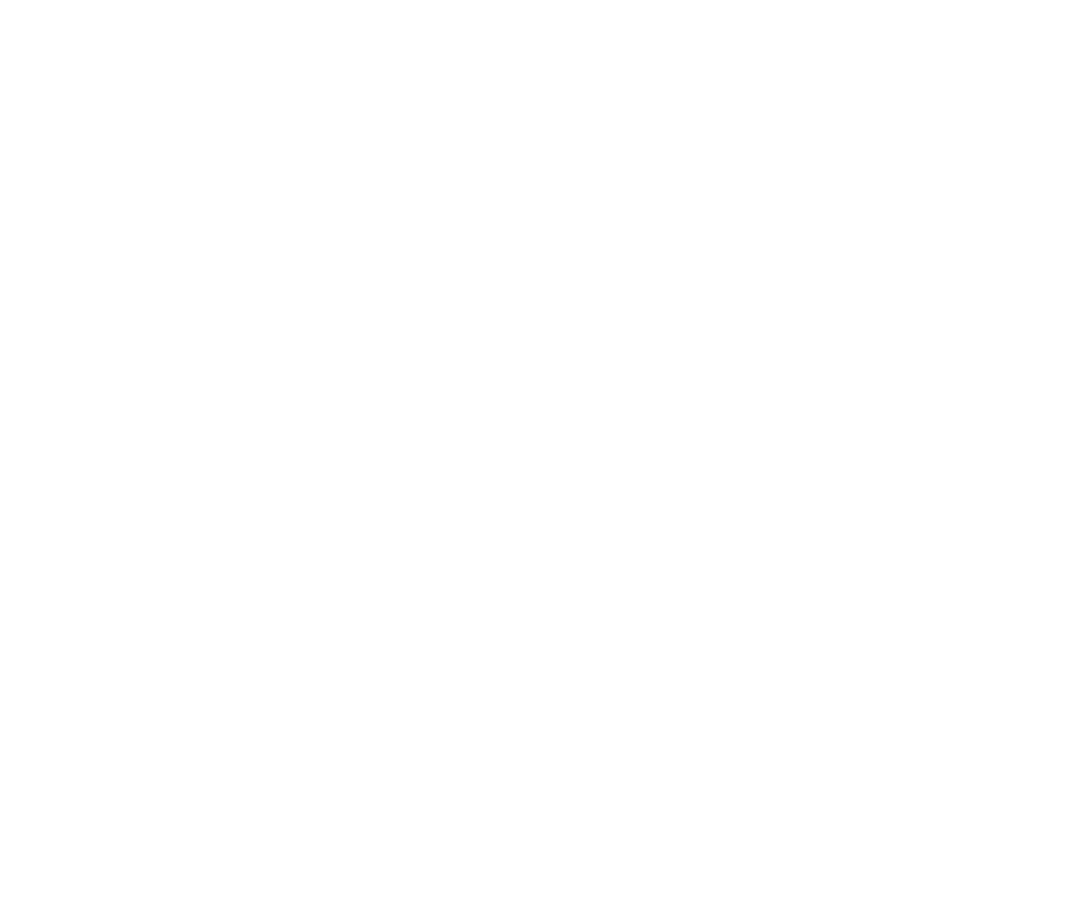
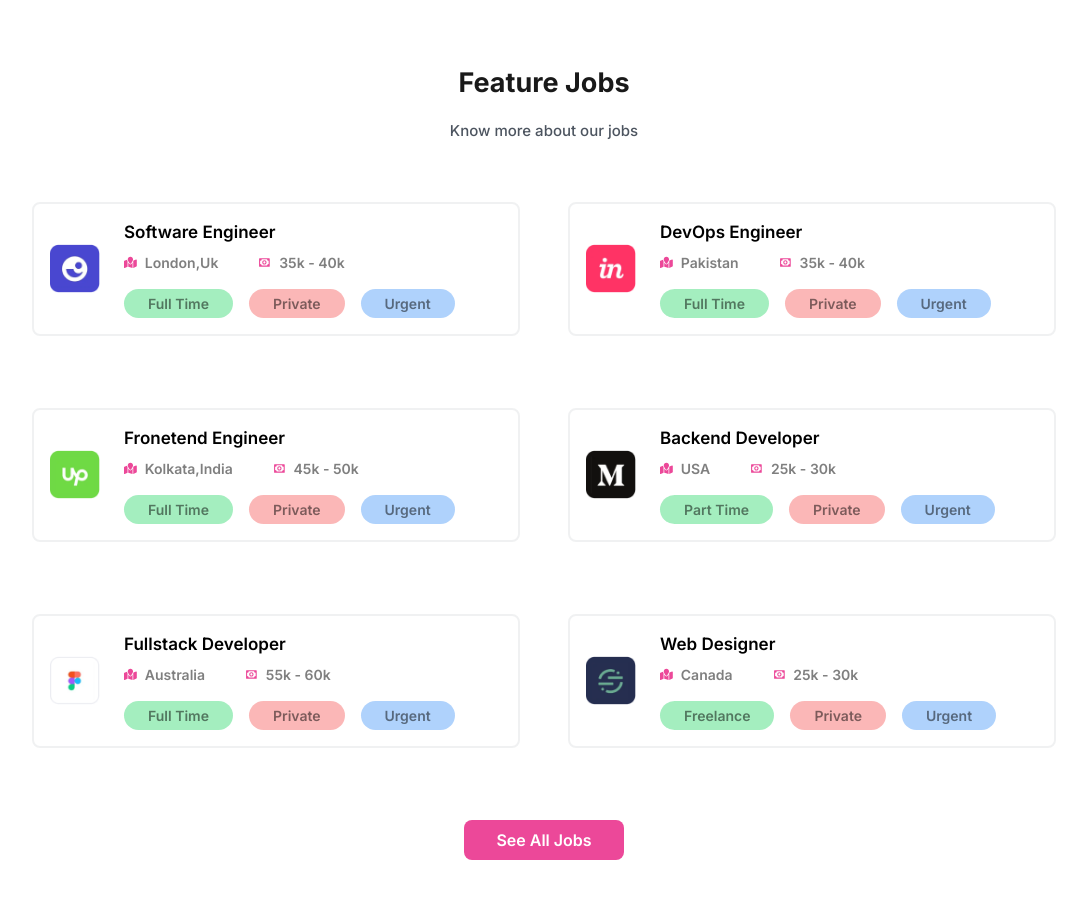
Before and after one commit to luuminhvu/JobPortal, a Next.js app: page / in a window 1280 px wide. Shown: the part 1420-2319 px from the top of the page, without its empty margins (96-1183 px from the left). Before the commit the page ends 1391 px from the top, so only its background shows below. Built offline with nearby package versions, Linux system fonts and the light colour scheme; no server answers.

Commit message:
FeatureJob

```diff
--- /dev/null
+++ b/app/Helper/JobCard.tsx
@@ -0,0 +1,51 @@
+import { Job } from "@/data";
+import Image from "next/image";
+import { BiMoney } from "react-icons/bi";
+import { FaMapLocation } from "react-icons/fa6";
+
+interface Props {
+  job: Job;
+}
+const JobCard = ({ job }: Props) => {
+  return (
+    <div className="p-4 mb-6 relative border-2 cursor-pointer hover:scale-110 hover:shadow-sm transition-all duration-300 border-gray-500 rounded-lg border-opacity-10">
+      <div className="flex items-center space-x-6">
+        <div>
+          <Image src={job?.image} alt="job" width={50} height={50} />
+        </div>
+        <div>
+          <h1 className="text-[17px] mb-[0.4rem] font-semibold">
+            {job?.title}
+          </h1>
+          <div className="flex items-center space-x-4 md:space-x-10">
+            <div className="flex items-center space-x-2">
+              <FaMapLocation className="w-[0.8rem] h-[0.8rem] text-pink-500" />
+              <p className="text-[14px] text-black font-semibold text-opacity-50">
+                {job?.location}
+              </p>
+            </div>
+            <div className="flex items-center space-x-2">
+              <BiMoney className="w-[0.8rem] h-[0.8rem] text-pink-500" />
+              <p className="text-[14px] text-black font-semibold text-opacity-50">
+                {job?.salary}
+              </p>
+            </div>
+          </div>
+          <div className="flex items-center space-x-2 sm:space-x-4 mt-[1rem]">
+            <div className="text-[10px] sm:text-[14px] text-black  text-opacity-50 px-3 sm:px-6 py-1 rounded-full bg-opacity-50 font-semibold capitalize bg-green-400">
+              {job?.jobtype}
+            </div>
+            <div className="text-[10px] sm:text-[14px] text-black  text-opacity-50 px-3 sm:px-6 py-1 rounded-full bg-opacity-50 font-semibold capitalize bg-red-400">
+              Private
+            </div>
+            <div className="text-[10px] sm:text-[14px] text-black  text-opacity-50 px-3 sm:px-6 py-1 rounded-full bg-opacity-50 font-semibold capitalize bg-blue-400">
+              Urgent
+            </div>
+          </div>
+        </div>
+      </div>
+    </div>
+  );
+};
+
+export default JobCard;
--- /dev/null
+++ b/app/components/Home/FeatureJob.tsx
@@ -0,0 +1,35 @@
+import Heading from "@/app/Helper/Heading";
+import JobCard from "@/app/Helper/JobCard";
+import JobData from "@/data";
+import Link from "next/link";
+
+const FeatureJob = () => {
+  return (
+    <>
+      <div className="pt-20 pb-12">
+        <Heading
+          mainHeading={"Feature Jobs"}
+          subHeading={"Know more about our jobs"}
+        />
+        <div className="mt-12 w-[80%] mx-auto grid grid-cols-1 lg:grid-cols-2 gap-12">
+          {JobData.map((job) => {
+            return (
+              <Link href={`/jobs/jobdetails/${job.id}`} key={job.id}>
+                <JobCard job={job} />
+              </Link>
+            );
+          })}
+        </div>
+        <Link href="/job/alljob">
+          <div className="text-center mt-[3rem]">
+            <button className="py-2 px-8 bg-pink-500 text-white font-semibold rounded-lg">
+              See All Jobs
+            </button>
+          </div>
+        </Link>
+      </div>
+    </>
+  );
+};
+
+export default FeatureJob;
--- a/app/components/Home/Home.tsx
+++ b/app/components/Home/Home.tsx
@@ -1,12 +1,14 @@
 import React from "react";
 import Hero from "./Hero";
 import JobCategory from "./JobCategory";
+import FeatureJob from "./FeatureJob";
 const Home = () => {
   return (
     <>
       <div>
         <Hero />
         <JobCategory />
+        <FeatureJob />
       </div>
     </>
   );
```
